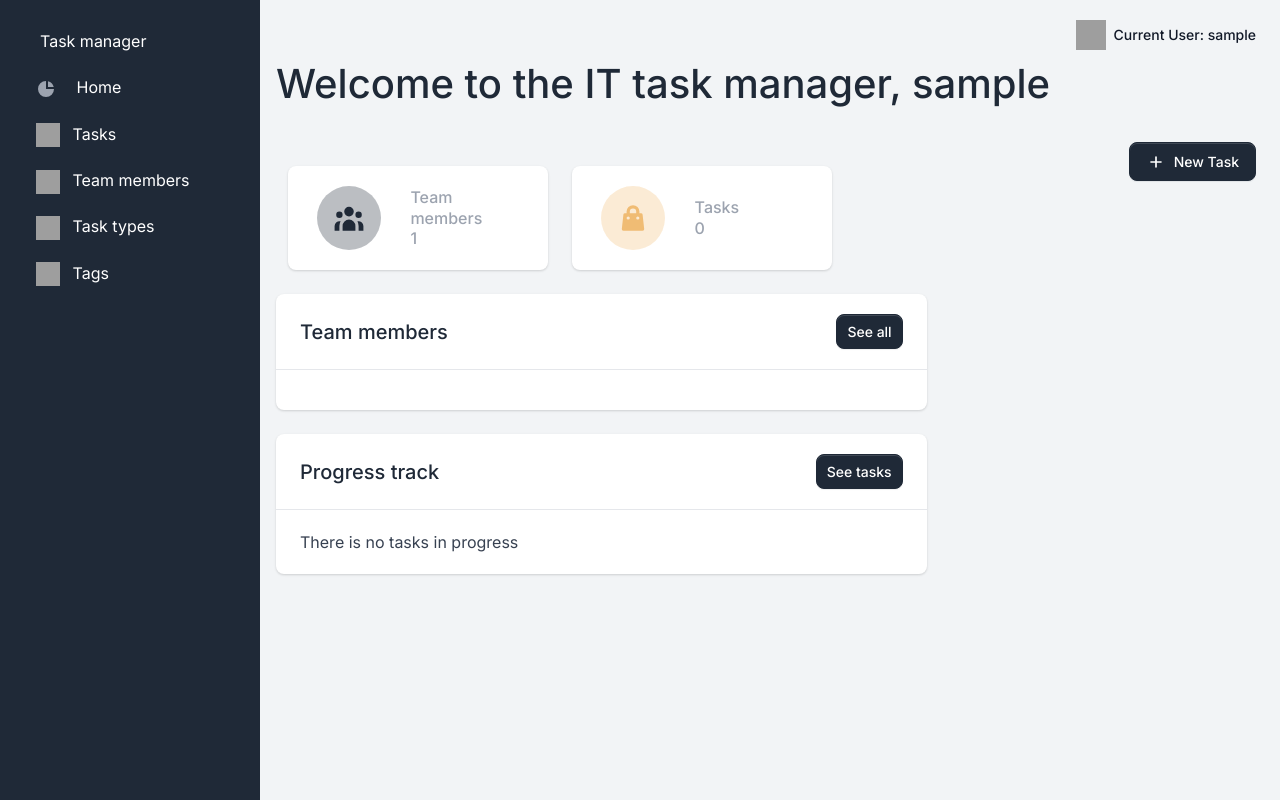
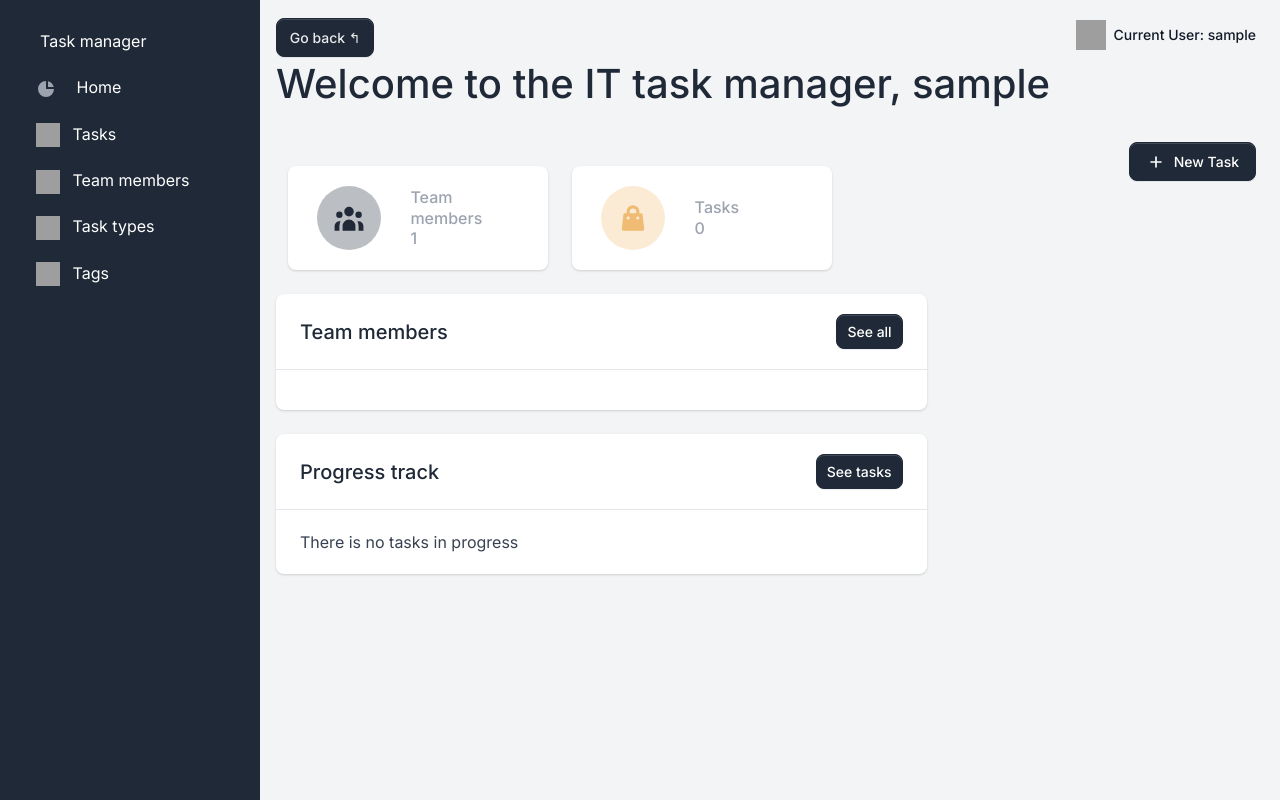
Before and after one commit to IvanMozhar/it-task-manager, a Django app: page / in a window 1280 px wide. Run offline with Django 5.2, Linux system fonts and the light colour scheme; the visitor is signed in with stand-in values (Sample User, id 1); data comes from the database, SQL or seed files in the repository; data that the repository does not hold is empty; some libraries are stand-ins or nearby versions; grey boxes are pictures that could not be loaded.

Commit message:
Add go back button to each page, add logout to dropdown menu

```diff
--- a/templates/includes/navigation.html
+++ b/templates/includes/navigation.html
@@ -3,6 +3,14 @@
     <div class="d-flex justify-content-between w-100" id="navbarSupportedContent">
       <div class="d-flex align-items-center">
       </div>
+      <ul class="navbar-nav align-items-center me-auto">
+        <li class="nav-item">
+          <a class="nav-link btn btn-gray-800 d-inline-flex align-items-center me-2 dropdown-toggle float-end" href="#"
+             onclick="history.back(); return false;">
+            Go back ↰
+          </a>
+        </li>
+      </ul>
       <ul class="navbar-nav align-items-center">
         <li class="nav-item dropdown ms-lg-3">
           <a class="nav-link dropdown-toggle pt-1 px-0" href="#" role="button" data-bs-toggle="dropdown"
@@ -18,7 +26,8 @@
             </div>
           </a>
           <div class="dropdown-menu dashboard-dropdown dropdown-menu-end mt-2 py-1">
-            <a class="dropdown-item d-flex align-items-center" href="{% url 'task_manager:worker-detail' pk=request.user.id %}">
+            <a class="dropdown-item d-flex align-items-center"
+               href="{% url 'task_manager:worker-detail' pk=request.user.id %}">
               <svg class="dropdown-icon text-gray-400 me-2" fill="currentColor" viewBox="0 0 20 20"
                    xmlns="http://www.w3.org/2000/svg">
                 <path fill-rule="evenodd"
@@ -28,6 +37,17 @@
               My Profile
             </a>
             <div role="separator" class="dropdown-divider my-1"></div>
+            <form action="{% url 'logout' %}" method="post" class="w-100">
+              {% csrf_token %}
+              <button type="submit" class="dropdown-item d-flex align-items-center">
+                <svg class="dropdown-icon text-danger me-2" fill="none" stroke="currentColor" viewBox="0 0 24 24"
+                     xmlns="http://www.w3.org/2000/svg">
+                  <path stroke-linecap="round" stroke-linejoin="round" stroke-width="2"
+                        d="M17 16l4-4m0 0l-4-4m4 4H7m6 4v1a3 3 0 01-3 3H6a3 3 0 01-3-3V7a3 3 0 013-3h4a3 3 0 013 3v1"></path>
+                </svg>
+                Logout
+              </button>
+            </form>
           </div>
         </li>
       </ul>
```
